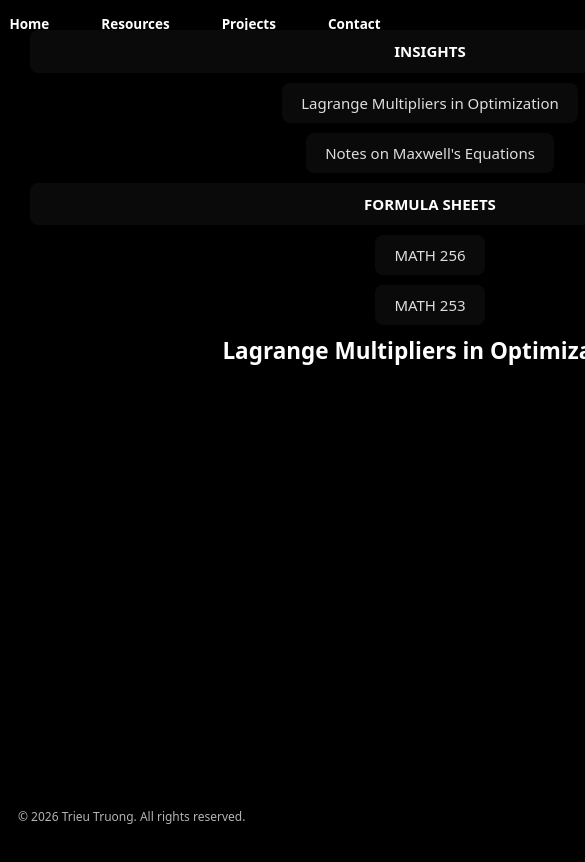
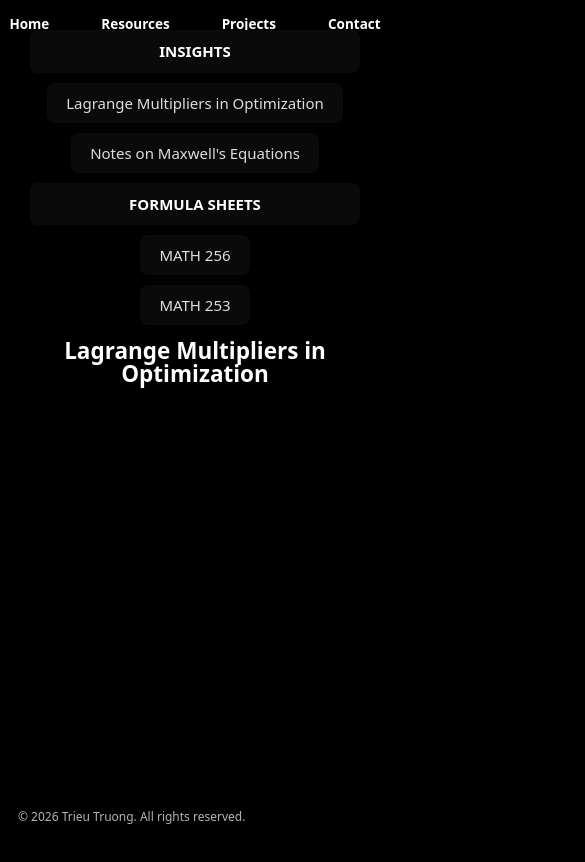
Before and after one commit to ttrieu2025/personal-website, a React (Vite) app: page /Resources in a window 390 px wide. Shown: the top 862 px of the page, 585 px wide, since content can reach past the window. Built offline with nearby package versions, Linux system fonts and the light colour scheme.

Commit message:
fix: improve layout and responsiveness of Resources page content

```diff
--- a/src/Pages/Resources.jsx
+++ b/src/Pages/Resources.jsx
@@ -1,5 +1,4 @@
 import { useState } from "react";
-
 
 const Insightitems = [
   {
@@ -20,7 +19,6 @@ const Formulasheetitems = [
   { id: 3, code: "MATH 256", pdf: "./Math256.pdf", href: "https://github.com/ttrieu2025/latex-code/blob/main/math-256.tex", title: "MATH 256 Formula Sheet"},
   { id: 4, code: "MATH 253", pdf: "./Math253.pdf", href: "https://github.com/ttrieu2025/latex-code/blob/main/math-253.tex", title: "MATH 253 Formula Sheet"},
 ];
-
 
 function Resources() {
   const [current, setCurrent] = useState(Insightitems[0]);
@@ -54,16 +52,17 @@ function Resources() {
         ))}
       </div>
 
-
-
       <div className="blog-viewer">
         <h2>{current.title}</h2><br/>
         {/* {current.comment && <p>{current.comment}</p>} */}
         <iframe
           src={current.pdf}
-    width="800px"
-    height="500px"
-    style={{ border: "none" }}
+          style={{
+            border: "none",
+            width: "800px",
+            maxWidth: "100%",
+            height: "500px"
+          }}
         />
 
         {current.href && (
```
Lines whose indentation alone changed are shown as unchanged.
